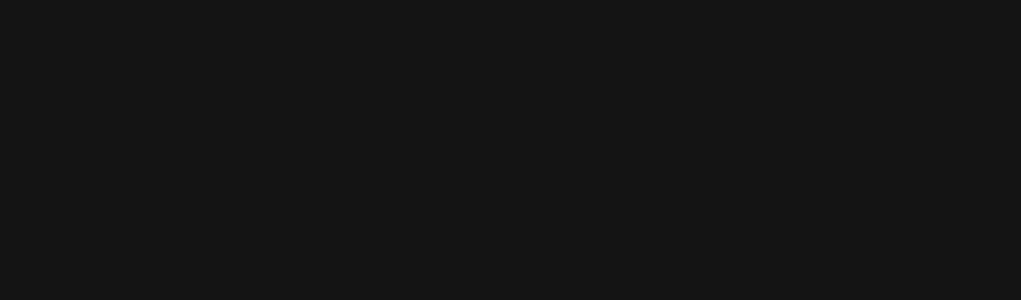
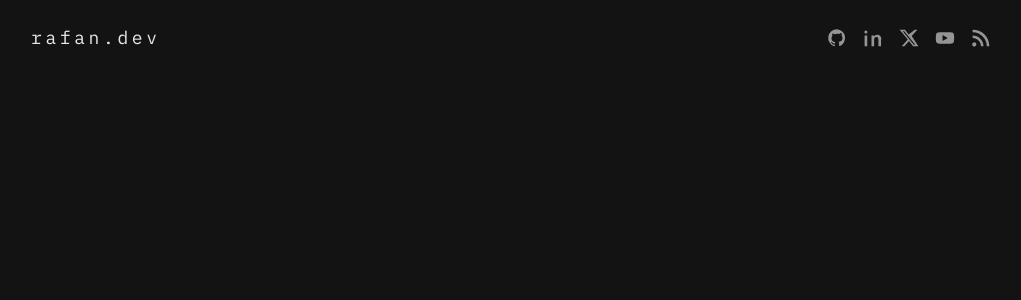
Before and after one commit to rafanahmed/site, a Next.js app: page / in a window 1280 px wide. Shown: the top 300 px of the page, without its empty margins (129-1150 px from the left). Built offline with nearby package versions, Linux system fonts and the light colour scheme.

Commit message:
header & links

```diff
--- a/src/app/page.tsx
+++ b/src/app/page.tsx
@@ -1,3 +1,106 @@
+// my socials and links
+const links = [
+  {name: "GitHub", href: "https://github.com/rafanahmed", icon: GitHubIcon },
+  {name: "LinkedIn", href: "https://www.linkedin.com/in/rafan-ahmed/", icon: LinkedInIcon },
+  {name: "X", href: "https://x.com/rafawwn", icon: XIcon },
+  {name: "YouTube", href: "https://www.youtube.com/@rafawwn",icon: YouTubeIcon},
+  {name: "RSS", href: "/rss.xml", icon: RssIcon},
+];
+
 export default function Home() {
-  return <main className="min-h-screen" />;
+  return (
+    <main className="min-h-screen bg-background text-foreground">
+      <div className="mx-auto flex min-h-screen max-w-5xl flex-col px-6 pb-16 pt-6 sm:px-8">
+        <header className="flex items-center justify-between pb-4">
+          <a
+            href="/"
+            className="font-mono text-base tracking-[0.2em] text-white/90 transition hover:text-white sm:text-lg"
+          >
+            rafan.dev
+          </a>
+          <nav aria-label="Social links">
+            <ul className="flex items-center gap-4 text-white/55">
+              {links.map(({ name, href, icon: Icon }) => (
+                <li key={name}>
+                  <a
+                    href={href}
+                    aria-label={name}
+                    target="_blank"
+                    rel="noreferrer"
+                    className="flex items-center justify-center transition hover:text-white"
+                  >
+                    <Icon />
+                  </a>
+                </li>
+              ))}
+            </ul>
+          </nav>
+        </header>
+        <section className="pt-16">
+          <p className="max-w-2xl text-base leading-8 text-white/55 sm:text-lg">
+          </p>
+        </section>
+      </div>
+    </main>
+  );
 }
+
+function GitHubIcon() {
+  return (
+    <svg
+      aria-hidden="true"
+      viewBox="0 0 24 24"
+      className="h-5 w-5 fill-current"
+    >
+      <path d="M12 1.5a10.5 10.5 0 0 0-3.32 20.46c.52.1.7-.22.7-.5v-1.76c-2.85.62-3.45-1.21-3.45-1.21-.47-1.17-1.14-1.48-1.14-1.48-.93-.63.07-.62.07-.62 1.03.08 1.57 1.05 1.57 1.05.92 1.54 2.41 1.1 3 .84.09-.65.36-1.1.66-1.35-2.28-.25-4.68-1.12-4.68-4.98 0-1.1.4-1.99 1.04-2.7-.1-.26-.45-1.3.1-2.7 0 0 .86-.27 2.82 1.03A9.87 9.87 0 0 1 12 6.84c.88 0 1.77.12 2.6.35 1.96-1.3 2.81-1.03 2.81-1.03.57 1.4.22 2.44.11 2.7.65.71 1.03 1.6 1.03 2.7 0 3.87-2.4 4.73-4.7 4.98.37.31.7.92.7 1.86v2.76c0 .27.19.6.71.5A10.5 10.5 0 0 0 12 1.5Z" />
+    </svg>
+  );
+}
+
+function LinkedInIcon() {
+  return (
+    <svg
+      aria-hidden="true"
+      viewBox="0 0 24 24"
+      className="h-5 w-5 fill-current"
+    >
+      <path d="M5.07 8.87H1.92V22h3.15V8.87Zm.2-4.06A1.81 1.81 0 0 0 3.45 3a1.8 1.8 0 0 0 0 3.61 1.8 1.8 0 0 0 1.82-1.8Zm16.81 9.1c0-3.95-2.1-5.79-4.9-5.79-2.26 0-3.27 1.24-3.84 2.12V8.87h-3.14V22h3.14v-7.31c0-1.93.37-3.8 2.76-3.8 2.35 0 2.38 2.2 2.38 3.92V22h3.16l-.01-8.09Z" />
+    </svg>
+  );
+}
+
+function XIcon() {
+  return (
+    <svg
+      aria-hidden="true"
+      viewBox="0 0 24 24"
+      className="h-5 w-5 fill-current"
+    >
+      <path d="M18.9 2H22l-6.77 7.74L23.2 22h-6.25l-4.9-6.45L6.4 22H3.3l7.24-8.28L.8 2h6.4l4.43 5.88L18.9 2Zm-1.1 18h1.72L6.27 3.9H4.42L17.8 20Z" />
+    </svg>
+  );
+}
+
+function YouTubeIcon() {
+  return (
+    <svg
+      aria-hidden="true"
+      viewBox="0 0 24 24"
+      className="h-5 w-5 fill-current"
+    >
+      <path d="M23 12.01s0-3.12-.4-4.62a2.9 2.9 0 0 0-2.04-2.05C19.05 5 12 5 12 5s-7.05 0-8.56.34A2.9 2.9 0 0 0 1.4 7.4C1 8.89 1 12.01 1 12.01s0 3.12.4 4.61a2.9 2.9 0 0 0 2.04 2.05C4.95 19 12 19 12 19s7.05 0 8.56-.33a2.9 2.9 0 0 0 2.04-2.05c.4-1.5.4-4.61.4-4.61ZM9.08 15.59V8.43l6.25 3.58-6.25 3.58Z" />
+    </svg>
+  );
+}
+
+function RssIcon() {
+  return (
+    <svg
+      aria-hidden="true"
+      viewBox="0 0 24 24"
+      className="h-5 w-5 fill-current"
+    >
+      <path d="M5 17.5A2.5 2.5 0 1 0 5 22a2.5 2.5 0 0 0 0-4.5ZM2 9v3c5.52 0 10 4.48 10 10h3c0-7.18-5.82-13-13-13Zm0-7v3c9.39 0 17 7.61 17 17h3C22 10.4 13.6 2 2 2Z" />
+    </svg>
+  );
+}
```
